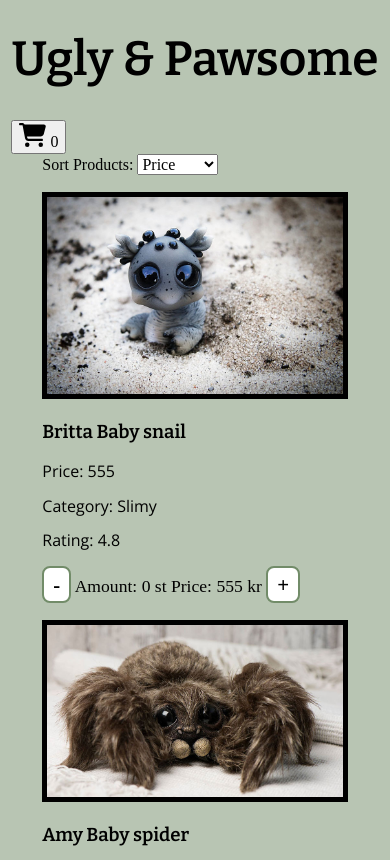
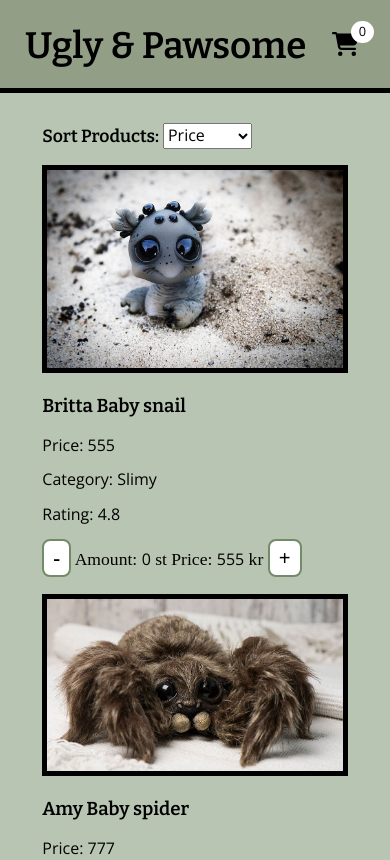
Before and after one commit to helenaskagerlid/webshop-assignment-js, a website built with Vite: page index.html in a window 390 px wide. Shown: the top 860 px of the page. Built offline with nearby package versions, Linux system fonts and the light colour scheme.

Commit message:
:lipstick: edit styling mobile, desktop

```diff
--- a/css/_desktop.scss
+++ b/css/_desktop.scss
@@ -0,0 +1,10 @@
+header {
+    width: 100%;
+    height: 12vh;
+    margin-bottom: 30px;
+    padding-bottom: 20px;
+
+    h1 {
+        font-size: 3.3rem;
+    }
+}
--- a/css/_fonts&colors.scss
+++ b/css/_fonts&colors.scss
@@ -6,15 +6,52 @@ body {
     background-color: $semi-transparent-green;
 }
 
-h1 {
+header {
+    background-color: rgb(146, 159, 134);
+    text-align: center;
+    border-bottom: 5px solid $black-color;
+
+    h1 {
+        font-family: 'bitter';
+        font-weight: 600;
+    }
+
+    #cartButton {
+        background-color: transparent;
+        border-style: none;
+        position: relative;
+        display: inline-block;
+        text-align: end;
+
+        &:hover {
+            cursor: pointer;
+        }
+
+    }
+
+    #cartItemCount {
+        position: absolute;
+        top: -10px;
+        left: 25px;
+        background-color: white;
+        border-radius: 50%;
+        padding: 0.3em 0.6em 0.3em 0.6em;
+        font-size: 0.8rem;
+        margin-bottom: 10px;
+
+
+    }
+}
+
+
+
+h2, h3, label {
     font-family: 'bitter';
     font-weight: 600;
-    font-size: 10vh;
 }
 
-h2, h3 {
-    font-family: 'bitter';
-    font-weight: 600;
+#sortingDropdown {
+    font-family: 'Open Sans';
 }
 
 
--- a/css/_mobile.scss
+++ b/css/_mobile.scss
@@ -8,6 +8,19 @@ body, main {
 
 }
 
+header {
+    width: 100%;
+    height: 8vh;
+    margin-bottom: 30px;
+    padding-bottom: 20px;
+}
+
+.headingContainer {
+    display: flex;
+    align-items: center;
+    justify-content: center;
+}
+
 .fantasyMonsterPhotos {
     width: 35vh;
     height: auto;
@@ -15,14 +28,15 @@ body, main {
 }
 
 h1 {
-    font-size: 3rem;
+    font-size: 2.3rem;
+    margin-right: 5vw;
 }
 
 h2 {
     font-size: 1.5rem;
 }
 
-p {
+p, span {
     font-size: 1rem;
     font-family: 'Open Sans';
     font-weight: 400;
@@ -44,5 +58,13 @@ p {
 }
 
 main #shoppingCartSummary.updated-cart {
-    background-color: bisque;
+    background-color: rgb(200, 218, 206);
 }
+
+label {
+    font-size: 1.1rem;
+}
+
+.hidden {
+    display: none;
+}
--- a/css/style.scss
+++ b/css/style.scss
@@ -1,3 +1,7 @@
 @import '../vendor/normalize';
 @import 'fonts&colors';
 @import 'mobile';
+
+@media (min-width: 1000px) {
+    @import 'desktop';
+}
```
Also changed, not shown: css/style.css.
